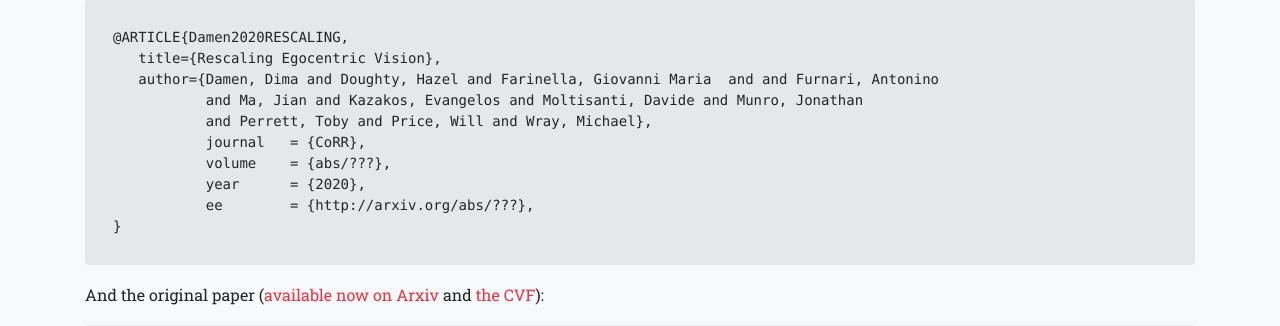
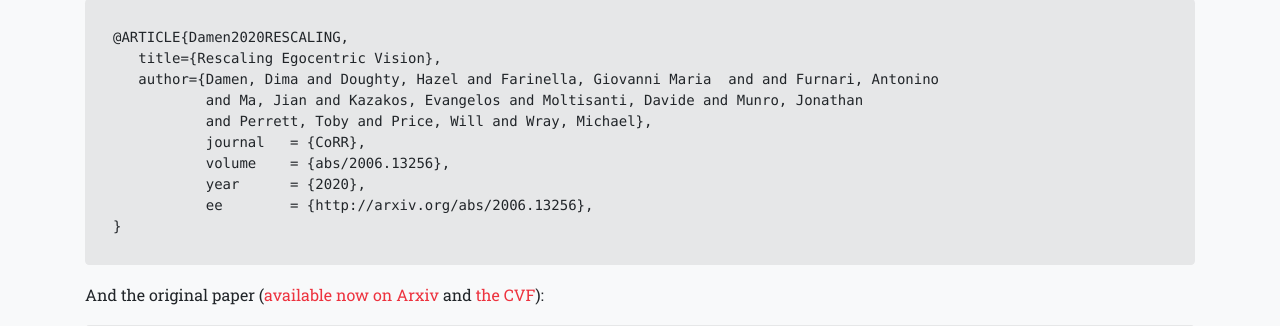
Before and after one commit to epic-kitchens/epic-kitchens.github.io, a Jekyll site: the page built from 2020-100.html, in a window 1280 px wide and 900 px high, scrolled down 2334 px. Shown: the part 231-557 px from the top of the window. Built offline with Jekyll 4.4.1, drawn with Linux system fonts in a browser that asks for light colours; nearby versions of some CDN libraries; some web fonts are replaced.

Commit message:
webUpdate

```diff
--- a/2020-100.html
+++ b/2020-100.html
@@ -45,7 +45,7 @@
         <h4 class="service-heading">EPIC-KITCHENS-55</h4>
         <ul class="text-muted">
           <li class="text-muted">The previous version of the dataset (55 hours) was released in April 2018</li>
-          <li class="text-muted">Refer to <a href="2020.html">EPIC-KITCHENS-55</a> for details</li>
+          <li class="text-muted">Refer to <a href="2020-55.html">EPIC-KITCHENS-55</a> for details</li>
           <li class="text-muted">2020 Challenges: Results, Tech Report</li>
           <li class="text-muted">2019 Challenges: <a href="https://epic-kitchens.github.io/2019.html#results">Results</a>, <a href="Reports/EPIC-Kitchens-Challenges-2019-Report.pdf">Tech Report</a></li>
           <li class="text-muted">EPIC-KITCHENS-55 leaderboards remain open until the end of 2020</li>
@@ -156,16 +156,16 @@
           <h4 class="section-subheading">Publication(s)</h4>
 
           <p>Cite the following technical report
-            (<a href="https://arxiv.org/abs/1804.02748">available now on Arxiv</a>):</p>
+            (<a href="https://arxiv.org/abs/2006.13256">available now on Arxiv</a>):</p>
           <pre class="bibtex"><code>@ARTICLE{Damen2020RESCALING,
    title={Rescaling Egocentric Vision},
    author={Damen, Dima and Doughty, Hazel and Farinella, Giovanni Maria  and and Furnari, Antonino
            and Ma, Jian and Kazakos, Evangelos and Moltisanti, Davide and Munro, Jonathan
            and Perrett, Toby and Price, Will and Wray, Michael},
            journal   = {CoRR},
-           volume    = {abs/???},
+           volume    = {abs/2006.13256},
            year      = {2020},
-           ee        = {http://arxiv.org/abs/???},
+           ee        = {http://arxiv.org/abs/2006.13256},
 } </code></pre>
 
           <p>And the original paper
--- a/_config.yml
+++ b/_config.yml
@@ -14,8 +14,8 @@
 # You can create any custom variable you would like, and they will be accessible
 # in the templates via {{ site.myvariable }}.
 title: EPIC Kitchens
-year: 2020
-email: uob-epic-kitchens2018@bristol.ac.uk
+year: 2020-100
+email: uob-epic-kitchens@bristol.ac.uk
 description: >-
   EPIC Kitchens
 baseurl: "" # the subpath of your site, e.g. /blog
```
Also changed, not shown: 2020-55.html (renamed from 2020.html).
